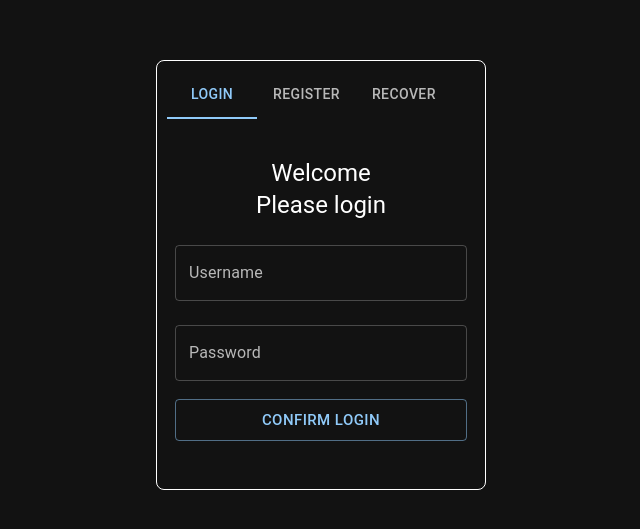
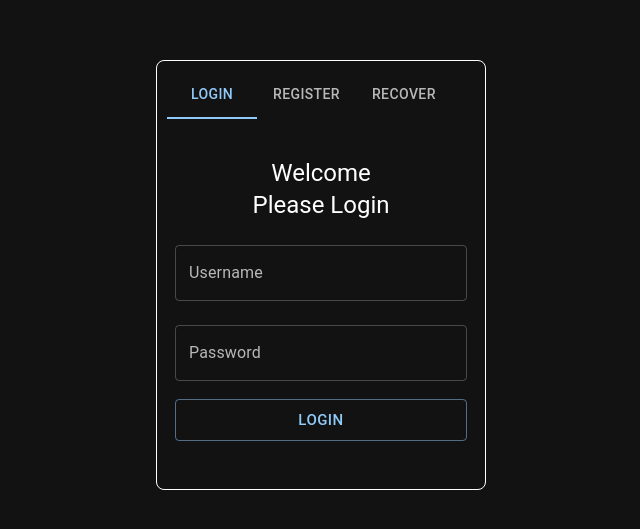
Before and after one commit to Hackmeat/GoProject, a Next.js app in the folder frontend/: page / in a window 1280 px wide. Shown: the part 125-654 px from the top of the page, without its empty margins (319-959 px from the left). Built offline with nearby package versions, Linux system fonts and the light colour scheme; no server answers.

Commit message:
[PROJ-13]

```diff
--- a/frontend/src/app/login/login.js
+++ b/frontend/src/app/login/login.js
@@ -1,33 +1,14 @@
 import React, { useState } from 'react';
-import { useQuery, gql } from '@apollo/client';
+import { useQuery, gql, useLazyQuery } from '@apollo/client';
 import Box from '@mui/material/Box';
 import TextField from '@mui/material/TextField';
 import Typography from '@mui/material/Typography';
 import Button from '@mui/material/Button';
-import Tabs from '@mui/material/Tabs';
-import Tab from '@mui/material/Tab';
 
-const commonStyles = {
-    bgcolor: 'background.paper',
-    border: 1,
-};
-
-function a11yProps(index) {
-    return {
-        id: `simple-tab-${index}`,
-        'aria-controls': `simple-tabpanel-${index}`,
-    };
-}
-
-
-
-function TabPanel(props) {
-    const { children, value, index, ...other } = props;
+export default function Login() {
 
     const [username, setUsername] = useState('');
     const [password, setPassword] = useState('');
-
-
 
     const handleChangeUsername = (event) => {
         setUsername(event.target.value);
@@ -38,43 +19,30 @@ function TabPanel(props) {
     };
 
     const GET_LOGIN = gql`
-        query GetLoginData {
-            login {
-                password
-                username
+        query GetLoginData($password: String, $username: String) {
+            login(where: {password: {_eq: $password}, username: {_eq: $username}}) {
+                id
             }
         }
     `;
 
-    const { loading, error, data } = useQuery(GET_LOGIN);
+    const [getLogin] = useLazyQuery(GET_LOGIN, {
+        variables: { password, username }
+    });
 
-    function submit(kind) {
-
-        if (loading) return 'Loading...';
-        if (error) return `Error! ${error.message}`;
-        console.log(data);
+    async function submit() {
+        let data = await getLogin()
+        if (data.error) return `Error! ${data.error.message}`;
+        console.log(data.data.login);
     }
 
     return (
-        <div
-            role="tabpanel"
-            hidden={value !== index}
-            id={`simple-tabpanel-${index}`}
-            aria-labelledby={`simple-tab-${index}`}
-            {...other}
-        >
-            {value === index && (
-                <Box
-                    justifyContent="center"
-                    display="flex"
-                    flexDirection="column"
-                    height="360px"
-                    sx={{ p: 1 }}>
+        <>
             <Typography variant="h5" gutterBottom align='center' margin="0">
                 Welcome
             </Typography>
             <Typography variant="h5" gutterBottom align='center'>
-                        Please {props.kind}
+                Please Login
             </Typography>
             <TextField
                 margin='normal'
@@ -91,63 +59,15 @@ function TabPanel(props) {
                 value={password}
                 onChange={handleChangePassword}
             />
-                    {children}
+
             <Box
                 display="flex"
                 justifyContent="space-around"
                 marginTop="10px"
                 flexDirection="column"
             >
-                        <Button variant="outlined" size="large" onClick={() => submit(props.kind)}>Confirm {props.kind}</Button>
+                <Button variant="outlined" size="large" onClick={() => submit()}>Login</Button>
             </Box>
-                </Box>
-            )}
-        </div>
+        </>
     );
 }
-
-export default function Login() {
-
-    const [value, setValue] = useState(0);
-
-    const handleChange = (event, newValue) => {
-        setValue(newValue);
-    };
-
-    return (
-        <Box
-            display="flex"
-            flexDirection="column"
-            justifyContent="space-around"
-            width="330px"
-        >
-            <Box></Box>
-            <Box
-                display="flex"
-                flexDirection="column"
-                padding="10px"
-                justifyContent="center"
-                sx={{
-                    borderRadius: 2,
-                    ...commonStyles, borderColor: 'text.primary'
-                }}
-            >
-                <Tabs value={value} onChange={handleChange} aria-label="basic tabs example">
-                    <Tab label="Login" {...a11yProps(0)} />
-                    <Tab label="Register" {...a11yProps(1)} />
-                    <Tab label="Recover" {...a11yProps(1)} />
-                </Tabs>
-                <TabPanel value={value} index={0} kind={"login"}>
-
-                </TabPanel>
-                <TabPanel value={value} index={1} kind={"register"}>
-
-                </TabPanel>
-                <TabPanel value={value} index={2} kind={"recover"}>
-
-                </TabPanel>
-            </Box>
-            <Box></Box>
-        </Box>
-    )
-}
--- /dev/null
+++ b/frontend/src/app/login/panel.js
@@ -0,0 +1,91 @@
+import React, { useState } from 'react';
+import Box from '@mui/material/Box';
+import Tabs from '@mui/material/Tabs';
+import Tab from '@mui/material/Tab';
+
+import Login from './login.js';
+
+const commonStyles = {
+    bgcolor: 'background.paper',
+    border: 1,
+};
+
+function a11yProps(index) {
+    return {
+        id: `simple-tab-${index}`,
+        'aria-controls': `simple-tabpanel-${index}`,
+    };
+}
+
+
+
+function TabPanel(props) {
+    const { children, value, index, ...other } = props;
+
+    return (
+        <div
+            role="tabpanel"
+            hidden={value !== index}
+            id={`simple-tabpanel-${index}`}
+            aria-labelledby={`simple-tab-${index}`}
+            {...other}
+        >
+            {value === index && (
+                <Box
+                    justifyContent="center"
+                    display="flex"
+                    flexDirection="column"
+                    height="360px"
+                    sx={{ p: 1 }}>
+                    <Login />
+                </Box>
+            )}
+        </div>
+    );
+}
+
+export default function Panel() {
+
+    const [value, setValue] = useState(0);
+
+    const handleChange = (event, newValue) => {
+        setValue(newValue);
+    };
+
+    return (
+        <Box
+            display="flex"
+            flexDirection="column"
+            justifyContent="space-around"
+            width="330px"
+        >
+            <Box></Box>
+            <Box
+                display="flex"
+                flexDirection="column"
+                padding="10px"
+                justifyContent="center"
+                sx={{
+                    borderRadius: 2,
+                    ...commonStyles, borderColor: 'text.primary'
+                }}
+            >
+                <Tabs value={value} onChange={handleChange} aria-label="basic tabs example">
+                    <Tab label="Login" {...a11yProps(0)} />
+                    <Tab label="Register" {...a11yProps(1)} />
+                    <Tab label="Recover" {...a11yProps(1)} />
+                </Tabs>
+                <TabPanel value={value} index={0} kind={"login"}>
+
+                </TabPanel>
+                <TabPanel value={value} index={1} kind={"register"}>
+
+                </TabPanel>
+                <TabPanel value={value} index={2} kind={"recover"}>
+
+                </TabPanel>
+            </Box>
+            <Box></Box>
+        </Box>
+    )
+}
--- a/frontend/src/app/page.js
+++ b/frontend/src/app/page.js
@@ -2,7 +2,7 @@
 import { createContext } from 'react'
 
 import './page.css'
-import Login from './login/login.js'
+import LoginPanel from './login/panel.js'
 
 import { ThemeProvider, createTheme } from '@mui/material/styles';
 import CssBaseline from '@mui/material/CssBaseline';
@@ -30,9 +30,9 @@ export default function Home() {
 		<ApolloProvider client={client}>
 			<ThemeProvider theme={darkTheme}>
 				<CssBaseline />
-				<Login>
+				<LoginPanel>
 
-				</Login>
+				</LoginPanel>
 			</ThemeProvider>
 		</ApolloProvider>
 	)
```
Lines whose indentation alone changed are shown as unchanged.
